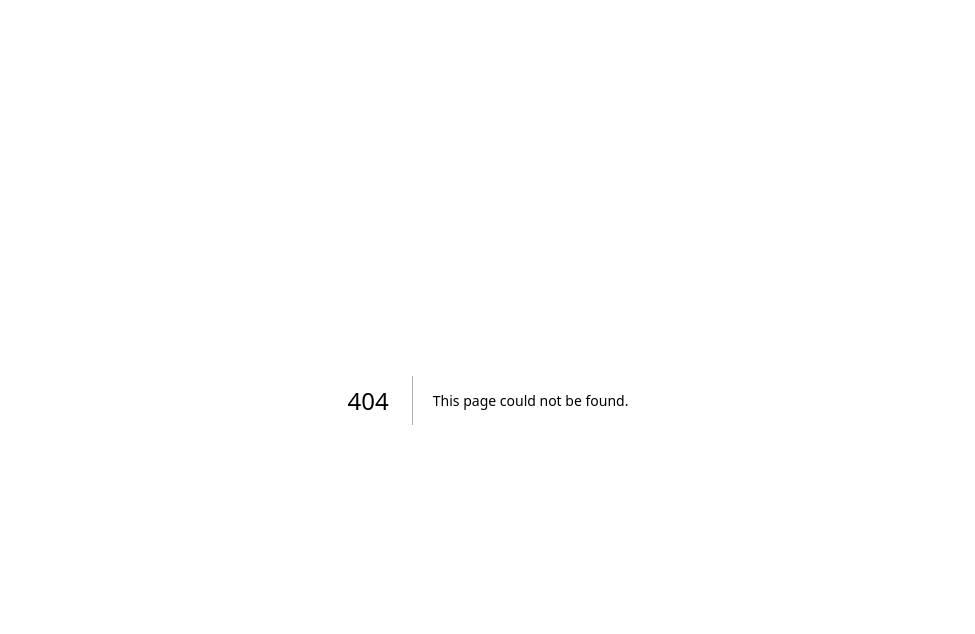
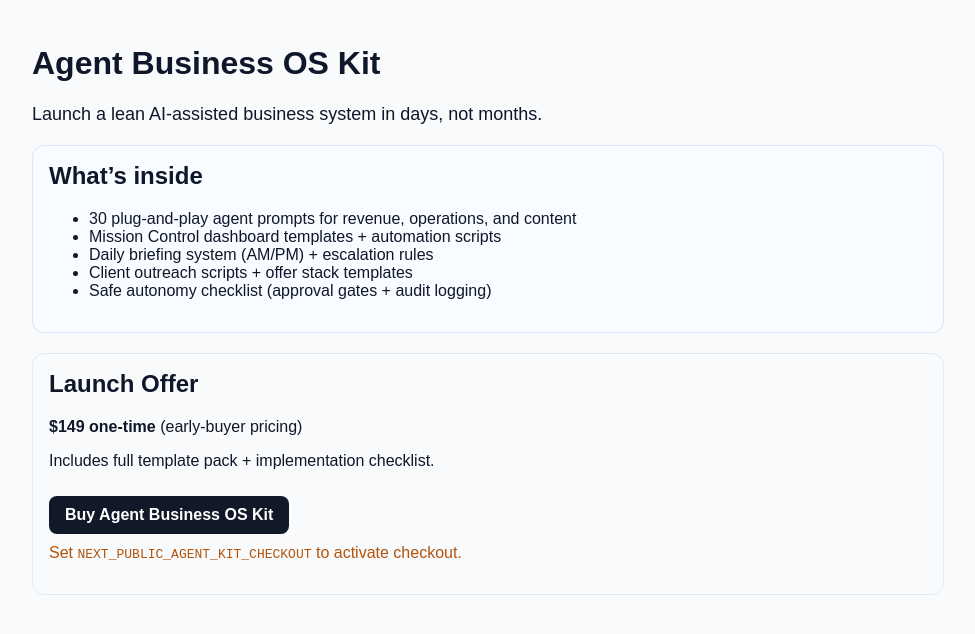
Before and after one commit to Mranderson2026/kerico-builder-starter, a Next.js app: page /agent-business-kit in a window 1280 px wide. Before the commit this address had no page. Shown: the top 634 px of the page, without its empty margins (152-1127 px from the left). Built offline with nearby package versions, Linux system fonts and the light colour scheme.

Commit message:
Add non-NEMT Agent Business OS product page for immediate sales test

```diff
--- /dev/null
+++ b/src/app/agent-business-kit/page.tsx
@@ -0,0 +1,37 @@
+const checkoutLink = process.env.NEXT_PUBLIC_AGENT_KIT_CHECKOUT || '#';
+
+const bullets = [
+  '30 plug-and-play agent prompts for revenue, operations, and content',
+  'Mission Control dashboard templates + automation scripts',
+  'Daily briefing system (AM/PM) + escalation rules',
+  'Client outreach scripts + offer stack templates',
+  'Safe autonomy checklist (approval gates + audit logging)'
+];
+
+export default function AgentBusinessKitPage() {
+  return (
+    <main style={{ padding: 24, fontFamily: 'Arial, sans-serif', maxWidth: 960, margin: '0 auto' }}>
+      <h1>Agent Business OS Kit</h1>
+      <p style={{ fontSize: 18 }}>
+        Launch a lean AI-assisted business system in days, not months.
+      </p>
+
+      <section style={{ border: '1px solid #dbe4ff', borderRadius: 12, padding: 16, background: '#f8fbff', marginTop: 20 }}>
+        <h2 style={{ marginTop: 0 }}>What’s inside</h2>
+        <ul>
+          {bullets.map((b) => <li key={b}>{b}</li>)}
+        </ul>
+      </section>
+
+      <section style={{ marginTop: 20, border: '1px solid #e2e8f0', borderRadius: 12, padding: 16 }}>
+        <h2 style={{ marginTop: 0 }}>Launch Offer</h2>
+        <p><strong>$149 one-time</strong> (early-buyer pricing)</p>
+        <p>Includes full template pack + implementation checklist.</p>
+        <a href={checkoutLink} style={{display:'inline-block',marginTop:10,background:'#111827',color:'white',padding:'10px 16px',borderRadius:8,textDecoration:'none',fontWeight:700}}>
+          Buy Agent Business OS Kit
+        </a>
+        {checkoutLink === '#' && <p style={{ color:'#b45309', marginTop:10 }}>Set <code>NEXT_PUBLIC_AGENT_KIT_CHECKOUT</code> to activate checkout.</p>}
+      </section>
+    </main>
+  );
+}
```
Also changed, not shown: src/app/page.tsx (+7 -0 lines).
